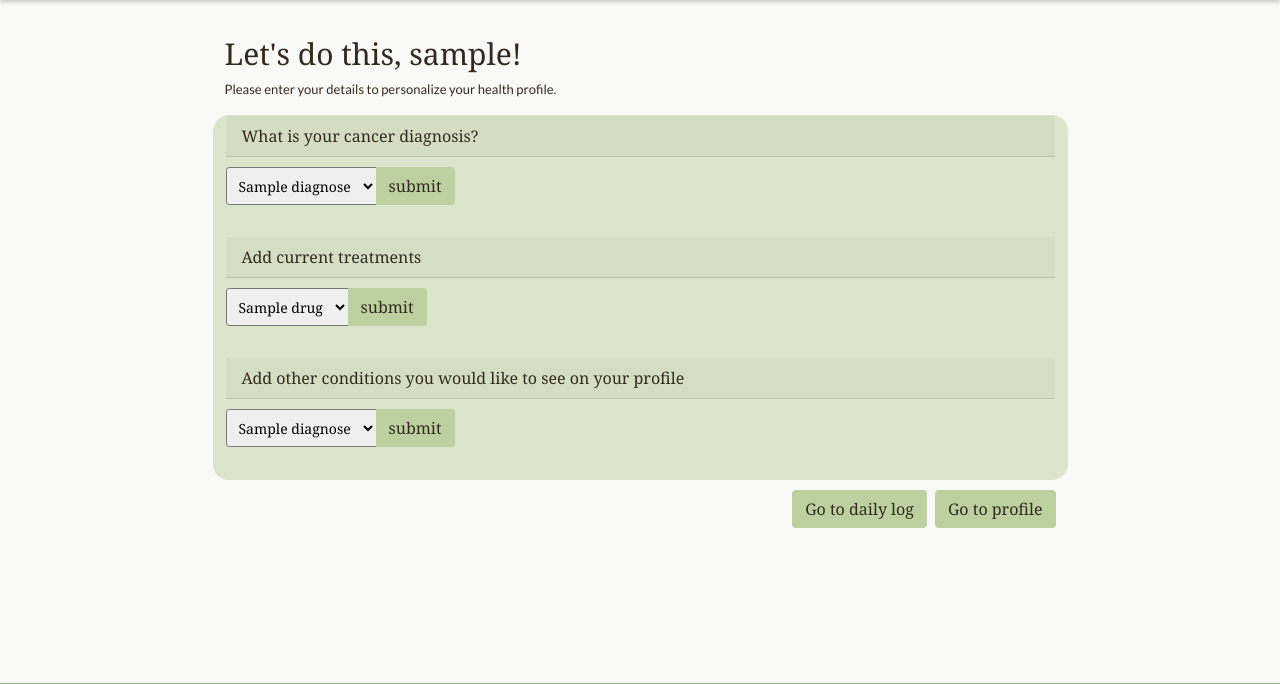
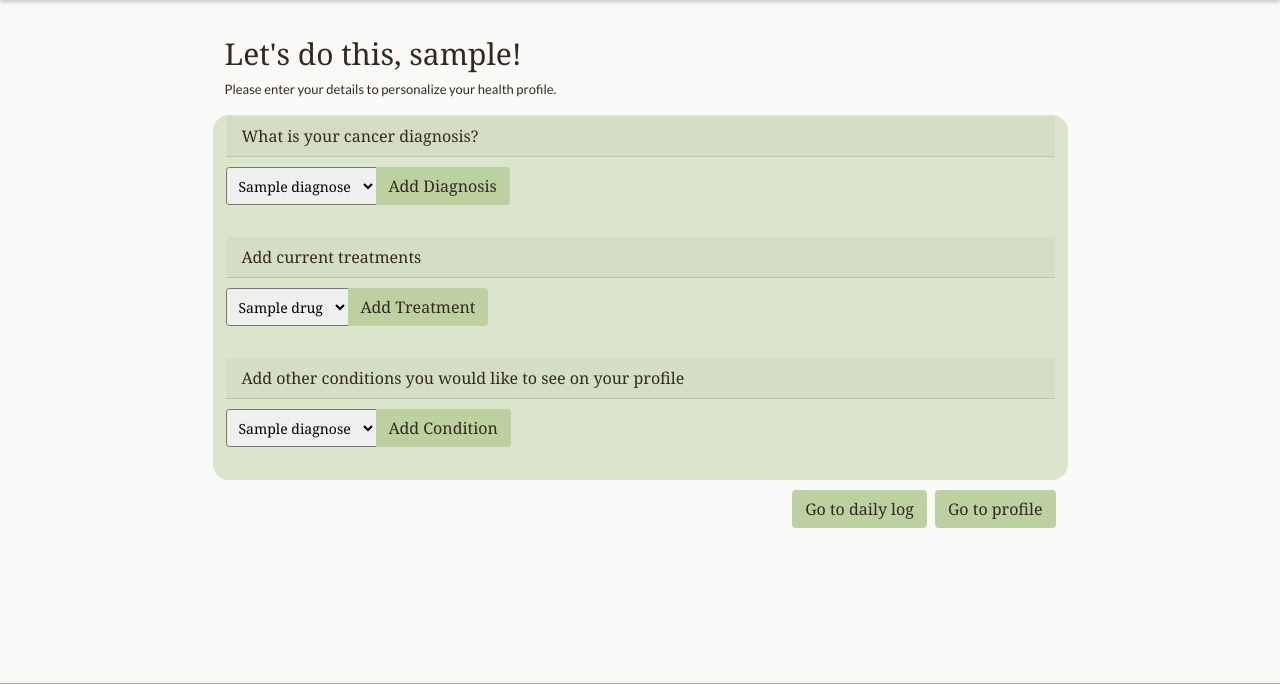
Before and after one commit to shalimarlardizabal/ONCOBUDDY, a Flask app: page /intake in a window 1280 px wide. Shown: the part 66-750 px from the top of the page. Run offline with Flask 3, Linux system fonts and the light colour scheme; the visitor is signed in with stand-in values (Sample User, id 1); tables that the repository leaves empty hold one stand-in row (values such as "Sample post").

Commit message:
updated README

```diff
--- a/templates/welcomepage.html
+++ b/templates/welcomepage.html
@@ -32,7 +32,7 @@
                 <option value="{{cancer.cancer_id}}">{{cancer.name}}</option>
                 {%endfor%}
                 </select>
-                <button class="btn btn-dark" type="submit" style="margin-top: 10px;">submit</button>
+                <button class="btn btn-dark" type="submit" style="margin-top: 10px;">Add Diagnosis</button>
                 </div>
                 </form>
 
@@ -44,7 +44,7 @@
                 <option value="{{drug.drug_id}}">{{drug.name}}</option>
                 {%endfor%}
                 </select>
-                <button class="btn btn-dark" type="submit" style="margin-top: 10px;">submit</button>
+                <button class="btn btn-dark" type="submit" style="margin-top: 10px;">Add Treatment</button>
                 </div>
                 </form>
 
@@ -57,7 +57,7 @@
                 <option value="{{condition.diagnosis_id}}">{{condition.common_name}}</option>
                 {%endfor%}
                 </select>
-                <button class="btn btn-dark" type="submit" style="margin-top: 10px;">submit</button>
+                <button class="btn btn-dark" type="submit" style="margin-top: 10px;">Add Condition</button>
                 </div>
                 </form>
               </div>
```
Also changed, not shown: README.md (added), static/Images/Readme-screenshots/Add-Diagnosis.png (added), static/Images/Readme-screenshots/Add-Treatment.png (added), static/Images/Readme-screenshots/Add-other-conditions.png (added), static/Images/Readme-screenshots/Calendar.png (added), static/Images/Readme-screenshots/DailyLog-chart.png (added), static/Images/Readme-screenshots/DailyLog.png (added), static/Images/Readme-screenshots/Diagnosis.png (added), static/Images/Readme-screenshots/Intake.png (added), static/Images/Readme-screenshots/Logged.png (added), static/Images/Readme-screenshots/Login.png (added), static/Images/Readme-screenshots/Sign-Up.png (added), static/Images/Readme-screenshots/Symptoms-Treatment-Log.png (added), static/Images/Readme-screenshots/Treatment.png (added), 1 more files.
